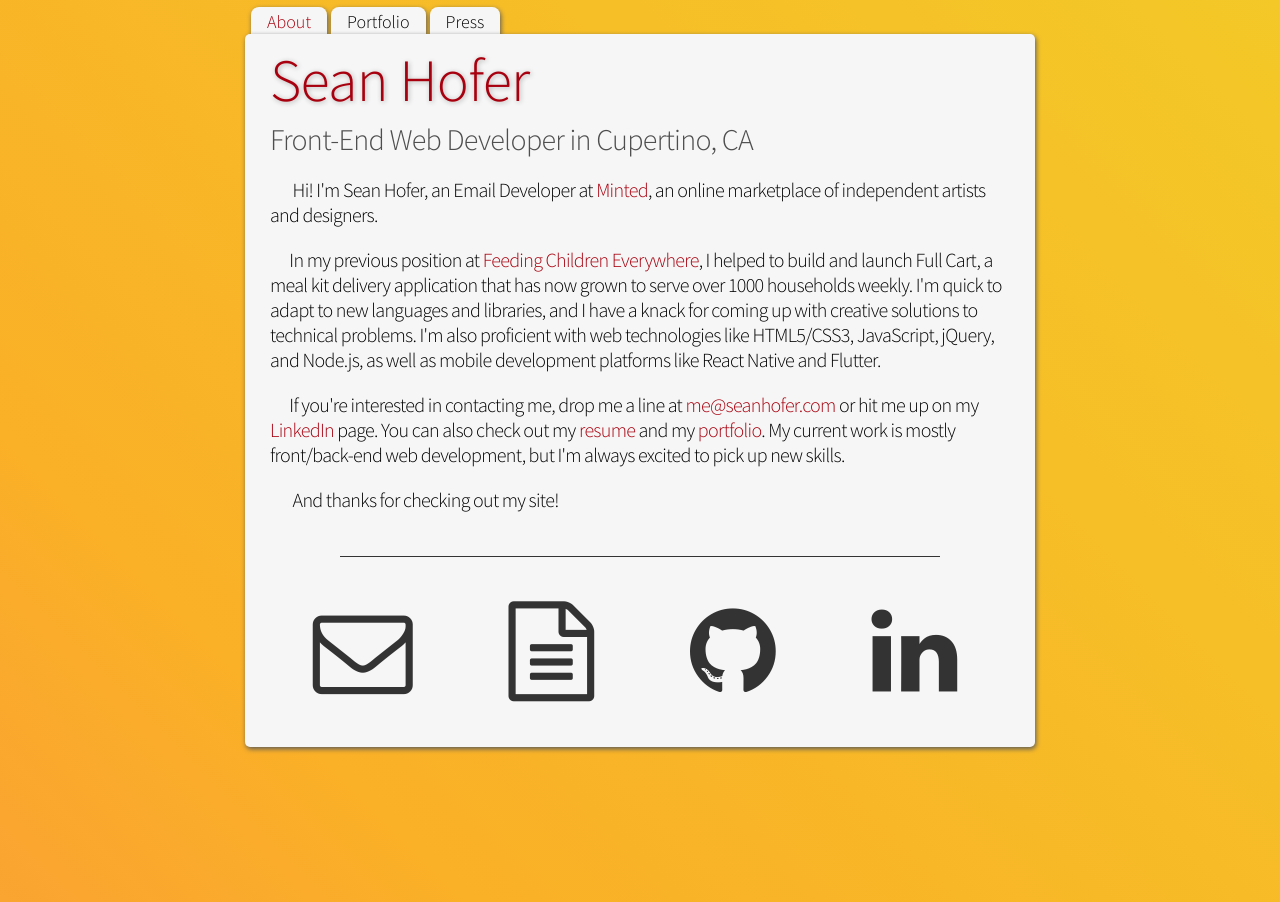
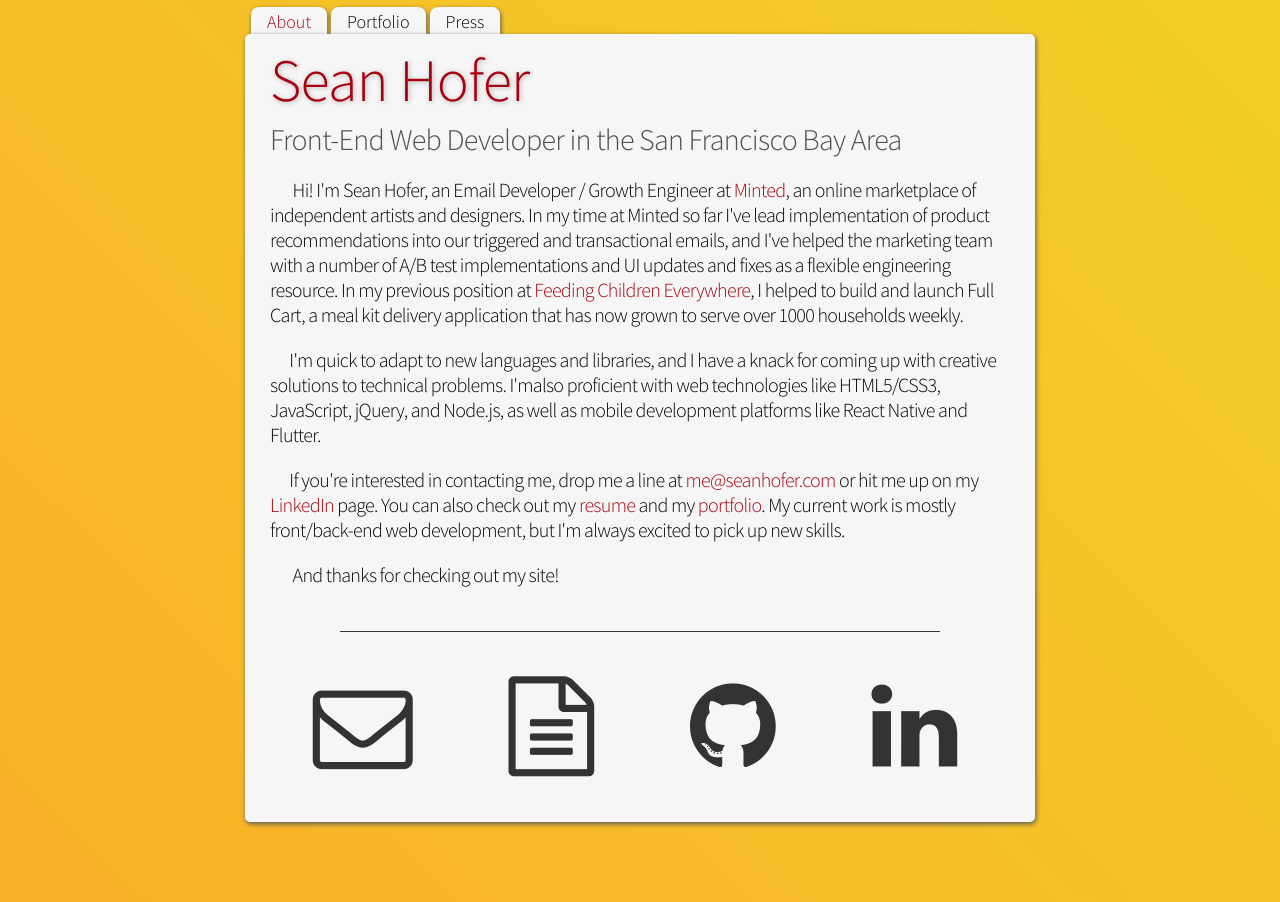
Before and after one commit to hofers/hofers.github.io, a Jekyll site: the page index.html, which Jekyll copies as it is, in a window 1280 px wide. Built offline with Jekyll 4.4.1, drawn with Linux system fonts in a browser that asks for light colours; nearby versions of some CDN libraries.

Commit message:
update main page copy and location/description

```diff
--- a/_layouts/default.html
+++ b/_layouts/default.html
@@ -7,7 +7,7 @@
 <head>
   <meta charset="UTF-8">
   <meta name="viewport" content="width=device-width, initial-scale=1">
-  <meta name="description" content="Personal site of Sean Hofer, Front-End Web Developer in Cupertino, CA">
+  <meta name="description" content="Personal site of Sean Hofer, Front-End Web Developer in the San Francisco Bay Area">
   <link rel="shortcut icon" href="..\assets\images\favicon.ico" type="image/x-icon" />
 
   <link rel="stylesheet" type="text/css" href="..\assets\css\stylish.css">
--- a/index.html
+++ b/index.html
@@ -2,12 +2,12 @@
 <html lang="en">
 
 
-<title> Sean Hofer - Front-End Web Developer in Cupertino, CA </title>
+<title> Sean Hofer - Front-End Web Developer in the San Francisco Bay Area </title>
 
 <head>
   <meta charset="UTF-8">
   <meta name="viewport" content="width=device-width, initial-scale=1">
-  <meta name="description" content="Personal site of Sean Hofer, Front-End Web Developer in Cupertino, CA">
+  <meta name="description" content="Personal site of Sean Hofer, Front-End Web Developer in the San Francisco Bay Area">
   <link rel="shortcut icon" href="assets\images\favicon.ico" type="image/x-icon" />
 
   <link rel="stylesheet" type="text/css" href="assets\css\stylish.css">
@@ -34,18 +34,21 @@
       <div class="glassBox">
         <div style="margin: auto">
           <h1>Sean Hofer</h1>
-          <h2>Front-End Web Developer in Cupertino, CA</h2>
-          <p style="margin-top: 20px;">&emsp; Hi! I'm Sean Hofer, an Email Developer at
+          <h2>Front-End Web Developer in the San Francisco Bay Area</h2>
+          <p style="margin-top: 20px;">&emsp; Hi! I'm Sean Hofer, an Email Developer / Growth Engineer at
             <a href="https://www.minted.com/" target="_blank" rel="noreferrer">Minted</a>, an online marketplace of
-            independent artists and designers.
+            independent artists and designers. In my time at Minted so far I've lead implementation of product
+            recommendations into our triggered and transactional emails, and I've helped the marketing team with a
+            number of
+            A/B test implementations and UI updates and fixes as a flexible engineering resource. In my previous
+            position at
+            <a href="https://www.feedingchildreneverywhere.com/" target="_blank" rel="noreferrer">Feeding Children
+              Everywhere</a>, I helped to build and launch Full Cart, a
+            meal kit delivery application that has now grown to serve over 1000 households weekly.
           </p>
-          <p>&emsp;In my previous position at <a href="https://www.feedingchildreneverywhere.com/" target="_blank"
-              rel="noreferrer">Feeding Children Everywhere</a>, I helped to build and launch Full Cart, a
-            meal kit delivery application that has now grown to serve over 1000 households weekly. I'm quick to adapt to
-            new
-            languages and libraries, and I have a knack for coming up with creative solutions to technical problems. I'm
-            also proficient with web technologies like HTML5/CSS3, JavaScript, jQuery, and Node.js, as well as mobile
-            development platforms like React Native and Flutter.
+          <p>&emsp;I'm quick to adapt to new languages and libraries, and I have a knack for coming up with creative
+            solutions to technical problems. I'malso proficient with web technologies like HTML5/CSS3, JavaScript,
+            jQuery, and Node.js, as well as mobile development platforms like React Native and Flutter.
           </p>
           <p>&emsp;If you're interested in contacting me, drop me a line at
             <a href="mailto:me@seanhofer.com" target="_blank" rel="noreferrer">me@seanhofer.com</a> or hit me up on
--- a/portfolio.html
+++ b/portfolio.html
@@ -7,7 +7,7 @@
 <head>
   <meta charset="UTF-8">
   <meta name="viewport" content="width=device-width, initial-scale=1">
-  <meta name="description" content="Personal site of Sean Hofer, Software/Web Developer in Orlando, Florida">
+  <meta name="description" content="Personal site of Sean Hofer, Front-End Web Developer in the San Francisco Bay Area">
   <link rel="shortcut icon" href="assets\images\favicon.ico" type="image/x-icon" />
 
   <link rel="stylesheet" type="text/css" href="assets\css\stylish.css">
--- a/press.html
+++ b/press.html
@@ -7,7 +7,7 @@
 <head>
   <meta charset="UTF-8">
   <meta name="viewport" content="width=device-width, initial-scale=1">
-  <meta name="description" content="Personal site of Sean Hofer, Software/Web Developer in Orlando, Florida">
+  <meta name="description" content="Personal site of Sean Hofer, Front-End Web Developer in the San Francisco Bay Area">
   <link rel="shortcut icon" href="assets\images\favicon.ico" type="image/x-icon" />
 
   <link rel="stylesheet" type="text/css" href="assets\css\stylish.css">
--- a/resume.html
+++ b/resume.html
@@ -4,7 +4,7 @@
   <title>Sean Hofer - Resume</title>
   <meta charset="UTF-8">
   <meta name="viewport" content="width=device-width, initial-scale=1">
-  <meta name="description" content="Personal site of Sean Hofer, Front-End Web Developer in Cupertino, CA">
+  <meta name="description" content="Personal site of Sean Hofer, Front-End Web Developer in the San Francisco Bay Area">
   <link rel="shortcut icon" href="assets\images\favicon.ico" type="image/x-icon" />
 
   <!-- Global site tag (gtag.js) - Google Analytics -->
```
